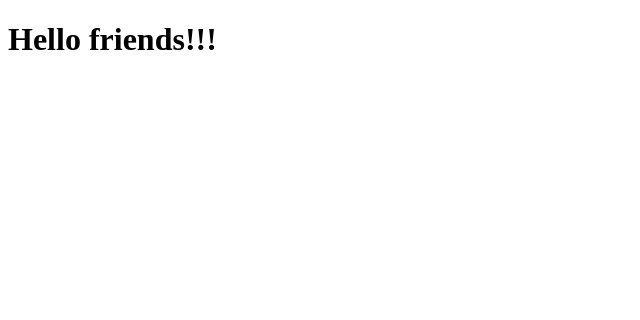
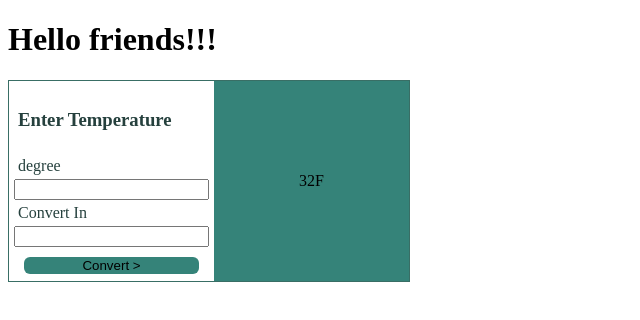
Before and after one commit to Aikerim1516/first-app, a plain HTML site: page index.html in a window 1280 px wide. Shown: the whole page, without its empty margins (0-640 px from the left). Drawn offline with Linux system fonts and the light colour scheme.

Commit message:
Added smth

```diff
--- a/index.html
+++ b/index.html
@@ -5,10 +5,28 @@
     <meta http-equiv="X-UA-Compatible" content="IE=edge">
     <meta name="viewport" content="width=device-width, initial-scale=1.0">
     <title>Document</title>
+    <link rel="stylesheet" href="style.css">
 </head>
 <body>
 
 <h1>Hello friends!!!</h1>
 
+<div class="container">
+    <div class="left-side">
+        <h3>Enter Temperature</h3>
+            <label for="degree">degree
+            </label>
+            <input type="number">
+            <label for="concert">Convert In</label>
+            <input type="text">
+
+            <button type="submit"> Convert > </button>
+    </div>
+    <div class="right-side">
+        <span>32F</span>
+
+    </div>
+
+</div>
 </body>
 </html>
--- a/style.css
+++ b/style.css
@@ -0,0 +1,30 @@
+.container{
+    width: 400px;
+    height: 200px;
+    border: 1px solid rgba(9, 75, 64, 0.802);
+    display: flex;
+    justify-content: space-evenly;
+}
+.left-side{
+    display: flex;
+    flex-direction: column;
+    width: 200px;
+    margin: 5px;
+}
+.right-side{
+    background-color: rgba(33, 119, 108, 0.909);
+    width: 200px;
+    display: flex;
+    justify-content: center;
+    align-items: center;
+}
+button{
+    background-color: rgba(33, 119, 108, 0.909);
+    margin: 10px;
+    border-radius: 6px;
+    border: none;
+}
+h3, label{
+    color: rgba(15, 45, 42, 0.909);
+    padding: 4px;
+}
```
